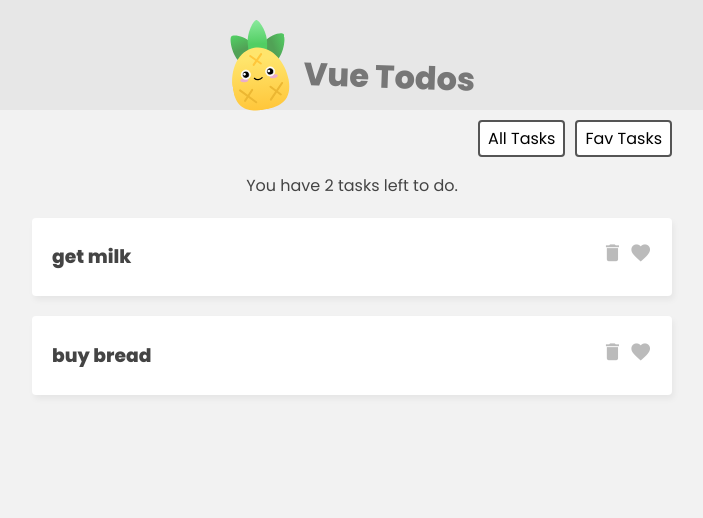
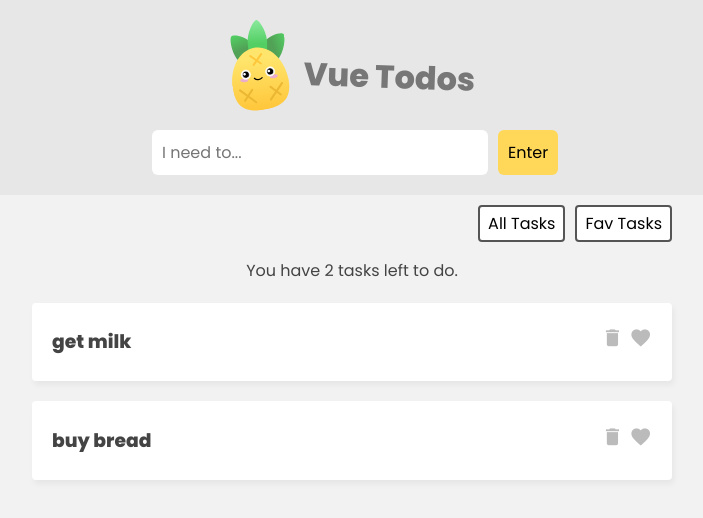
Before and after one commit to nithinK-142/vue-todo, a Vue app: page / in a window 1280 px wide. Shown: the top 518 px of the page, without its empty margins (288-991 px from the left). Built offline with nearby package versions, Linux system fonts and the light colour scheme.

Commit message:
feat: Taskform and actions.

```diff
--- a/src/App.vue
+++ b/src/App.vue
@@ -4,21 +4,14 @@
       <img src="./assets/pinia-logo.svg" alt="pineapple" />
       <h1>Vue Todos</h1>
     </header>
-    <TaskDetails
-      :tasks="tasks"
-      :favs="favs"
-      :favCount="favCount"
-      :totalCount="totalCount"
-    />
+    <div class="new-task-form">
+      <TaskForm />
+    </div>
+    <TaskDetails />
   </main>
 </template>
 
 <script setup>
-import { useTaskStore } from "@/stores/TaskStore";
-import { storeToRefs } from "pinia";
 import TaskDetails from "@/components/TaskDetails.vue";
-
-const taskStore = useTaskStore();
-
-const { tasks, favs, favCount, totalCount } = storeToRefs(taskStore);
+import TaskForm from "@/components/TaskForm.vue";
 </script>
--- a/src/assets/main.css
+++ b/src/assets/main.css
@@ -31,7 +31,6 @@
   transform: rotate(2deg);
 }
 
-
 /* task list */
 .task-list {
   max-width: 640px;
@@ -59,7 +58,9 @@
   cursor: pointer;
   color: #bbb;
 }
-
+.task i.active {
+  color: #ff005d;
+}
 
 /* filter nav */
 .filter {
@@ -78,3 +79,43 @@
   font-size: 0.8em;
   font-size: 1em;
 }
+
+/* new task form */
+.new-task-form {
+  background: #e7e7e7;
+  padding: 20px 0;
+}
+form {
+  max-width: 400px;
+  margin: 0 auto;
+  display: grid;
+  grid-template-columns: 3fr 1fr;
+  gap: 10px;
+}
+form button {
+  background: #ffd859;
+  border: 0;
+  padding: 10px;
+  font-family: "Poppins";
+  border-radius: 6px;
+  cursor: pointer;
+  font-size: 1em;
+}
+form input {
+  border: 0;
+  padding: 10px;
+  border-radius: 6px;
+  color: #555;
+  font-size: 1em;
+}
+
+/* loading state */
+.loading {
+  max-width: 640px;
+  border: 1px solid #ffd859;
+  background: #ffe9a0;
+  color: #3a3a3a;
+  padding: 5px 0;
+  text-align: center;
+  margin: 30px auto;
+}
--- a/src/components/TaskDetails.vue
+++ b/src/components/TaskDetails.vue
@@ -3,43 +3,43 @@
     <button @click="setFilter('all')">All Tasks</button>
     <button @click="setFilter('fav')">Fav Tasks</button>
   </div>
-  <p v-if="filter === 'all'">You have {{ totalCount }} tasks left to do.</p>
-  <p v-else-if="filter === 'fav'">
-    You have {{ favCount }} favs left to do.
+  <p>
+    You have {{ displayCount }} {{ filter === "fav" ? "favs" : "tasks" }} left
+    to do.
   </p>
 
   <div v-for="task in filteredTasks" :key="task.id" class="task-list">
     <div class="task">
-      <h3>
-        {{ task.title }}
-      </h3>
+      <h3>{{ task.title }}</h3>
       <div class="icons">
-        <i class="material-icons">delete</i>
-        <i class="material-icons">favorite</i>
+        <i @click="deleteTask(task.id)" class="material-icons">delete</i>
+        <i @click="toggleFav(task.id)" class="material-icons">favorite</i>
       </div>
     </div>
   </div>
 </template>
 
 <script setup>
+import { useTaskStore } from "@/stores/TaskStore";
+import { storeToRefs } from "pinia";
 import { ref, computed } from "vue";
 
-const { tasks, favs, favCount, totalCount } = defineProps([
-  "tasks",
-  "favs",
-  "favCount",
-  "totalCount",
-]);
+const taskStore = useTaskStore();
+const { deleteTask, toggleFav } = taskStore;
+const { tasks, favs, favCount, totalCount } = storeToRefs(taskStore);
 
 const filter = ref("all");
 
-const setFilter = (value) => {
-  filter.value = value;
+const setFilter = (newFilter) => {
+  filter.value = newFilter;
 };
 
 const filteredTasks = computed(() => {
-  if (filter.value === "all") return tasks;
-  else if (filter.value === "fav") return favs;
+  return filter.value === "fav" ? favs.value : tasks.value;
+});
+
+const displayCount = computed(() => {
+  return filter.value === "fav" ? favCount.value : totalCount.value;
 });
 </script>
 
--- /dev/null
+++ b/src/components/TaskForm.vue
@@ -0,0 +1,26 @@
+<template>
+  <form @submit.prevent="handleSubmit">
+    <input type="text" placeholder="I need to..." v-model="newTask" />
+    <button type="submit">Enter</button>
+  </form>
+</template>
+
+<script setup>
+import { useTaskStore } from "@/stores/TaskStore";
+import { ref } from "vue";
+
+const taskStore = useTaskStore();
+
+const newTask = ref("");
+
+const handleSubmit = () => {
+  if (newTask.value.length > 0) {
+    taskStore.addTask({
+      title: newTask.value,
+      isFav: false,
+      id: Math.floor(Math.random() * 10000),
+    });
+    newTask.value = "";
+  }
+};
+</script>
--- a/src/stores/TaskStore.js
+++ b/src/stores/TaskStore.js
@@ -20,4 +20,18 @@
       return state.tasks.length;
     },
   },
+  actions: {
+    addTask(task) {
+      this.tasks.push(task);
+    },
+    deleteTask(id) {
+      this.tasks = this.tasks.filter((t) => {
+        return t.id !== id;
+      });
+    },
+    toggleFav(id) {
+      const task = this.tasks.find((t) => t.id === id);
+      task.isFav = !task.isFav;
+    },
+  },
 });
```
